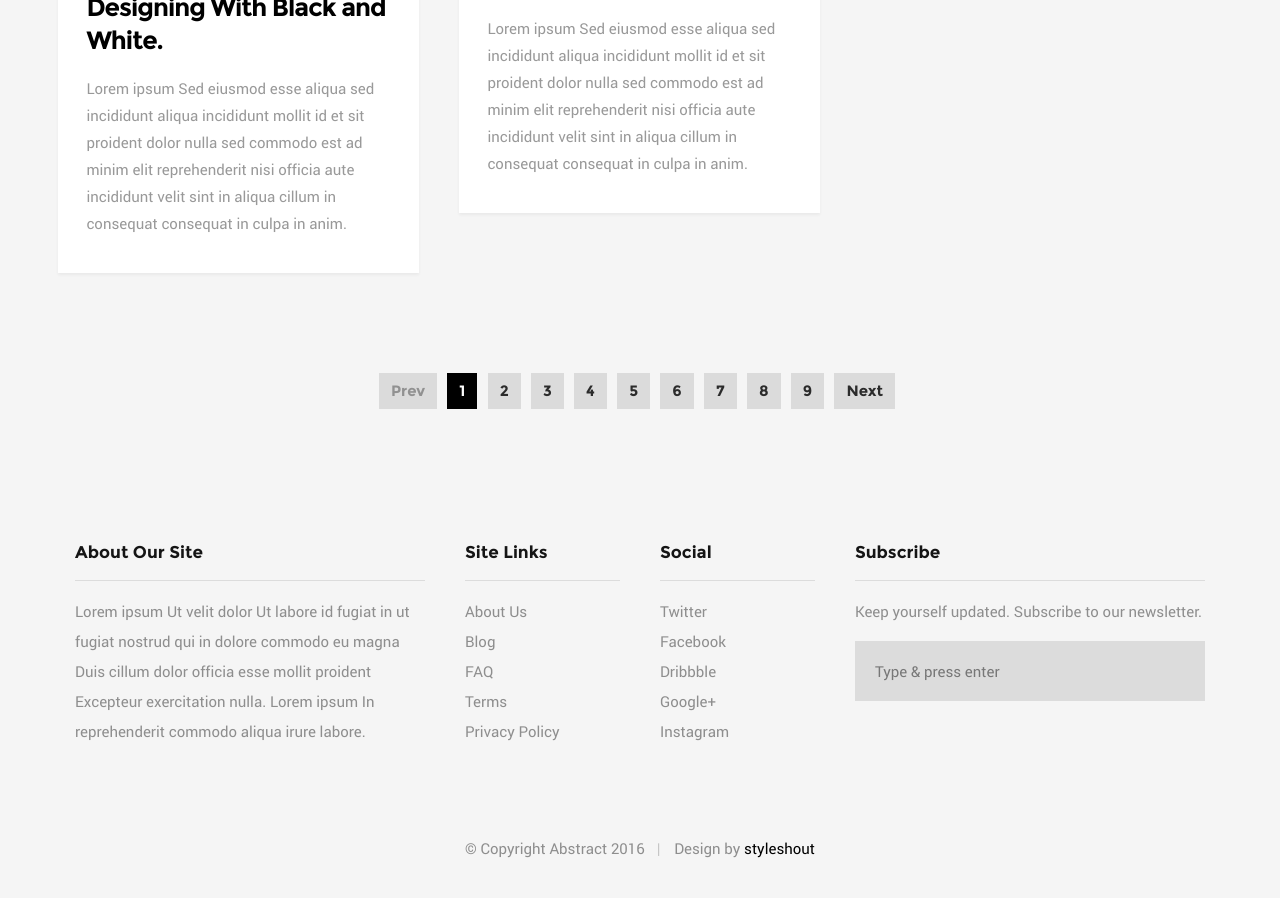
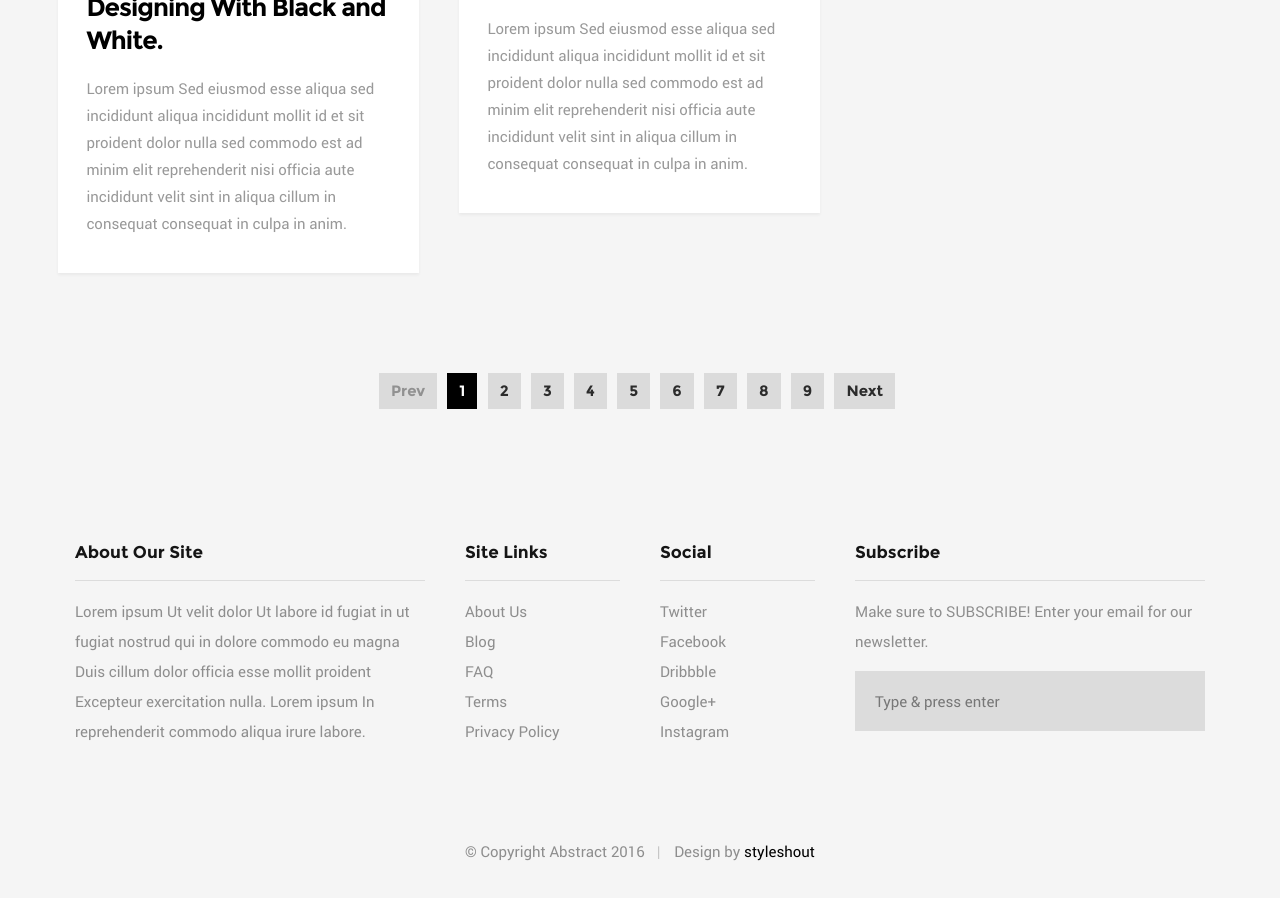
Before and after one commit to asandoc/asandoc.github.io, a plain HTML site: page index.html in a window 1280 px wide. Shown: the part 2147-3045 px from the top of the page. Drawn offline with Linux system fonts and the light colour scheme; some packages are replaced by stand-ins of ours; a script that the page names is missing; files whose address does not match are found by name.

Commit message:
Initial commit

```diff
--- a/index.html
+++ b/index.html
@@ -577,7 +577,7 @@
 
 	      		<h4>Subscribe</h4>
 
-	      		<p>Keep yourself updated. Subscribe to our newsletter.</p>
+	      		<p>Make sure to SUBSCRIBE! Enter your email for our newsletter.</p>
 
 	      		<div class="subscribe-form">
 
```
